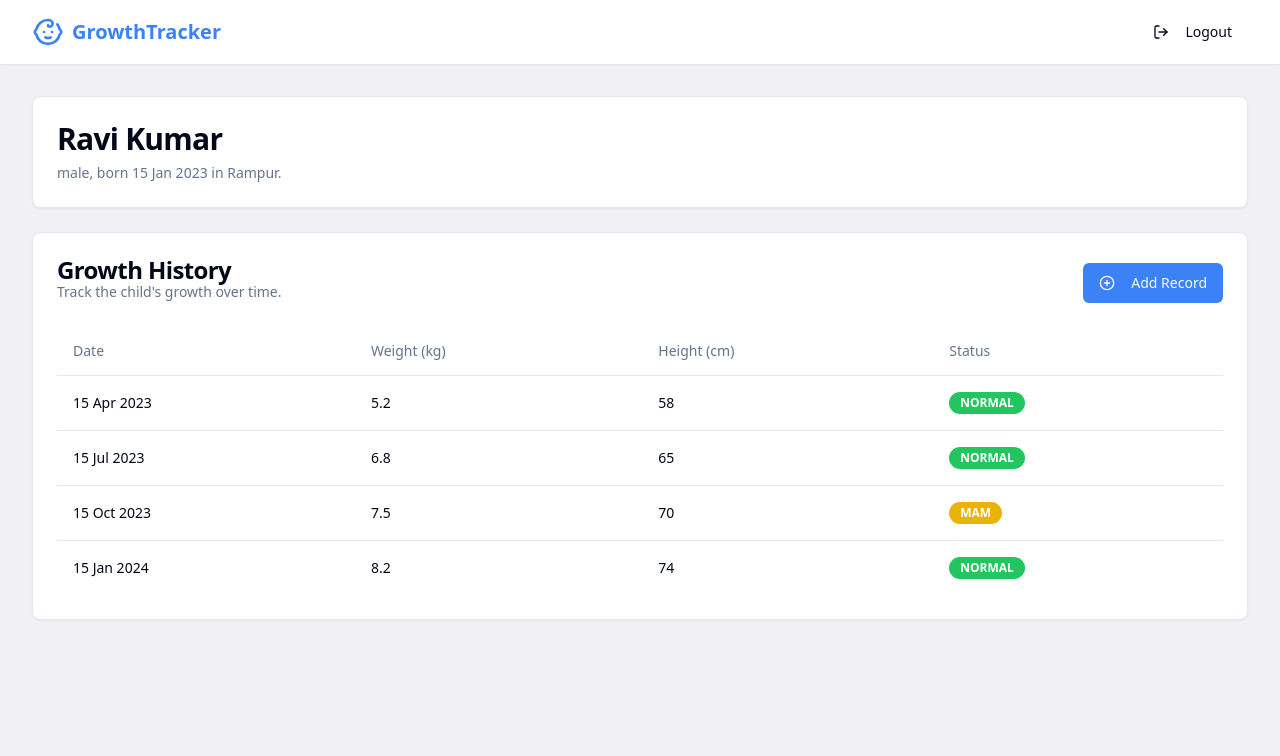
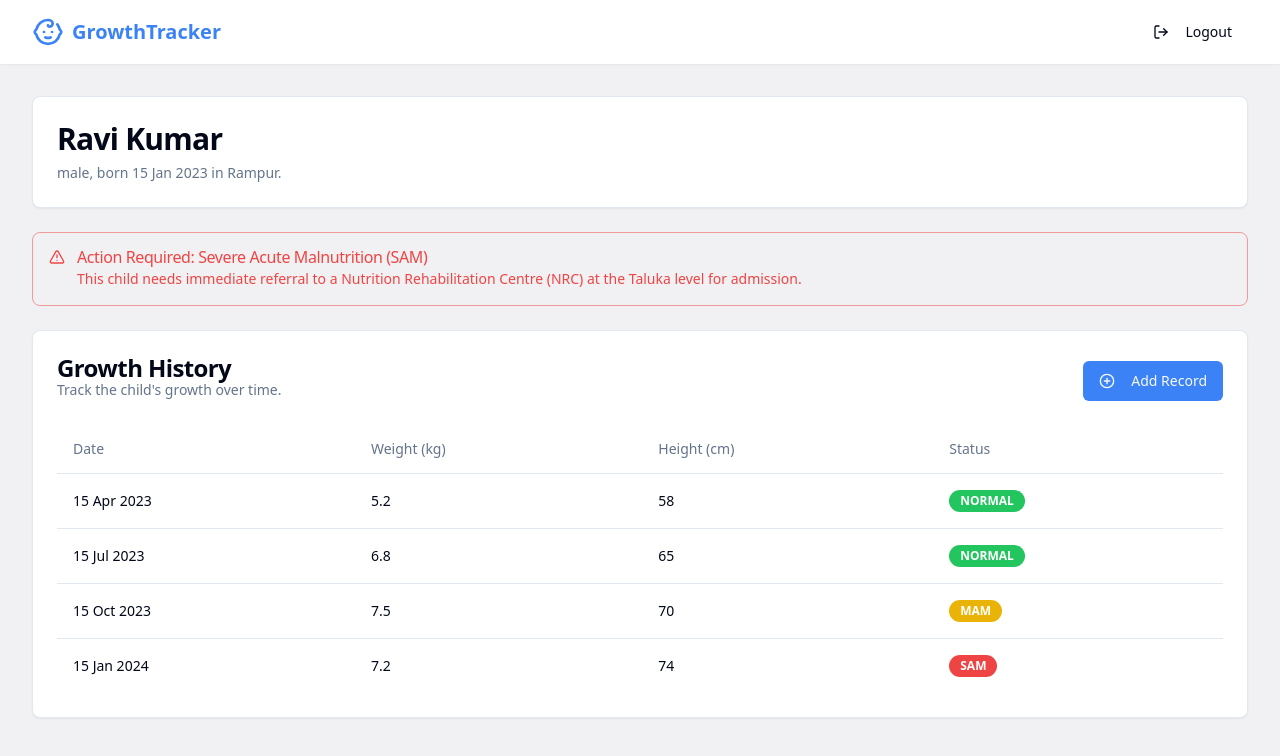
Before and after one commit to niramay123/child-growth-tracker-app, a React (Vite) app: page /child/1 in a window 1280 px wide. Shown: the top 756 px of the page. Built offline with nearby package versions, Linux system fonts and the light colour scheme; sample sign-in values are in the browser's storage.

Commit message:
Implement SAM/MAM alert actions
Add logic to trigger alerts for SAM patients, suggesting NRC admission at the taluka level, and MAM patients, suggesting VCDC admission at the Anganwadi level.

```diff
--- a/src/pages/ChildDetail.tsx
+++ b/src/pages/ChildDetail.tsx
@@ -5,17 +5,19 @@ import { Button } from '@/components/ui/button';
 import { Card, CardContent, CardDescription, CardHeader, CardTitle } from '@/components/ui/card';
 import { Table, TableBody, TableCell, TableHead, TableHeader, TableRow } from '@/components/ui/table';
 import { Badge } from '@/components/ui/badge';
-import { PlusCircle } from 'lucide-react';
+import { PlusCircle, AlertTriangle } from 'lucide-react';
 import AddGrowthRecordModal from '@/components/AddGrowthRecordModal';
 import { format } from 'date-fns';
+import { Alert, AlertDescription, AlertTitle } from '@/components/ui/alert';
 
 // Mock data, aligning with your backend schemas
 const mockChild = { id: '1', name: 'Ravi Kumar', dob: '2023-01-15', gender: 'male', village: 'Rampur' };
+// Updated mock history to show a SAM case as the most recent entry
 const mockHistory = [
   { id: 'rec1', date: '2023-04-15', weight: 5.2, height: 58, classification: { whz: 'normal' } },
   { id: 'rec2', date: '2023-07-15', weight: 6.8, height: 65, classification: { whz: 'normal' } },
   { id: 'rec3', date: '2023-10-15', weight: 7.5, height: 70, classification: { whz: 'mam' } },
-  { id: 'rec4', date: '2024-01-15', weight: 8.2, height: 74, classification: { whz: 'normal' } },
+  { id: 'rec4', date: '2024-01-15', weight: 7.2, height: 74, classification: { whz: 'sam' } },
 ];
 
 const getBadgeColor = (classification: string) => {
@@ -33,6 +35,34 @@ const ChildDetail = () => {
   const child = mockChild;
   const history = mockHistory;
 
+  const sortedHistory = [...history].sort((a, b) => new Date(b.date).getTime() - new Date(a.date).getTime());
+  const latestRecord = sortedHistory.length > 0 ? sortedHistory[0] : null;
+  const currentStatus = latestRecord?.classification.whz;
+
+  const getAlert = () => {
+    if (!currentStatus || currentStatus === 'normal') {
+      return null;
+    }
+
+    const isSam = currentStatus === 'sam';
+    const alertConfig = {
+      variant: isSam ? 'destructive' : 'default',
+      className: isSam ? '' : 'bg-yellow-100 border-yellow-400 text-yellow-800 dark:bg-yellow-900/30 dark:border-yellow-600 dark:text-yellow-400 [&>svg]:text-yellow-500',
+      title: isSam ? 'Action Required: Severe Acute Malnutrition (SAM)' : 'Warning: Moderate Acute Malnutrition (MAM)',
+      description: isSam
+        ? 'This child needs immediate referral to a Nutrition Rehabilitation Centre (NRC) at the Taluka level for admission.'
+        : 'This child should be admitted to the Village Child Development Centre (VCDC) at the Anganwadi level for supplementary nutrition.',
+    };
+
+    return (
+      <Alert variant={alertConfig.variant as "default" | "destructive"} className={alertConfig.className}>
+        <AlertTriangle className="h-4 w-4" />
+        <AlertTitle>{alertConfig.title}</AlertTitle>
+        <AlertDescription>{alertConfig.description}</AlertDescription>
+      </Alert>
+    );
+  };
+
   return (
     <div className="space-y-6">
       <Card>
@@ -43,6 +73,8 @@ const ChildDetail = () => {
           </CardDescription>
         </CardHeader>
       </Card>
+
+      {getAlert()}
 
       <Card>
         <CardHeader className="flex flex-row justify-between items-center">
```
